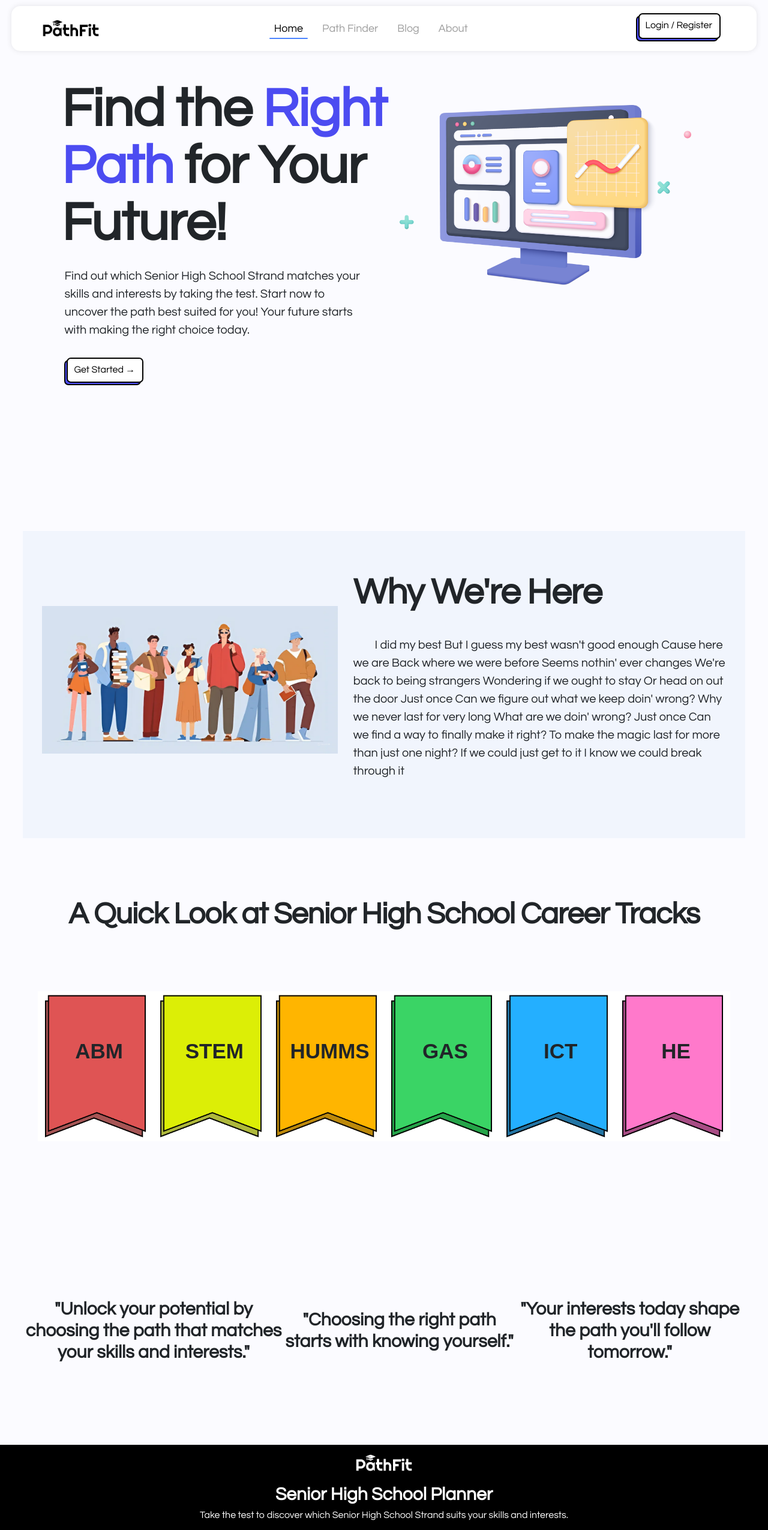
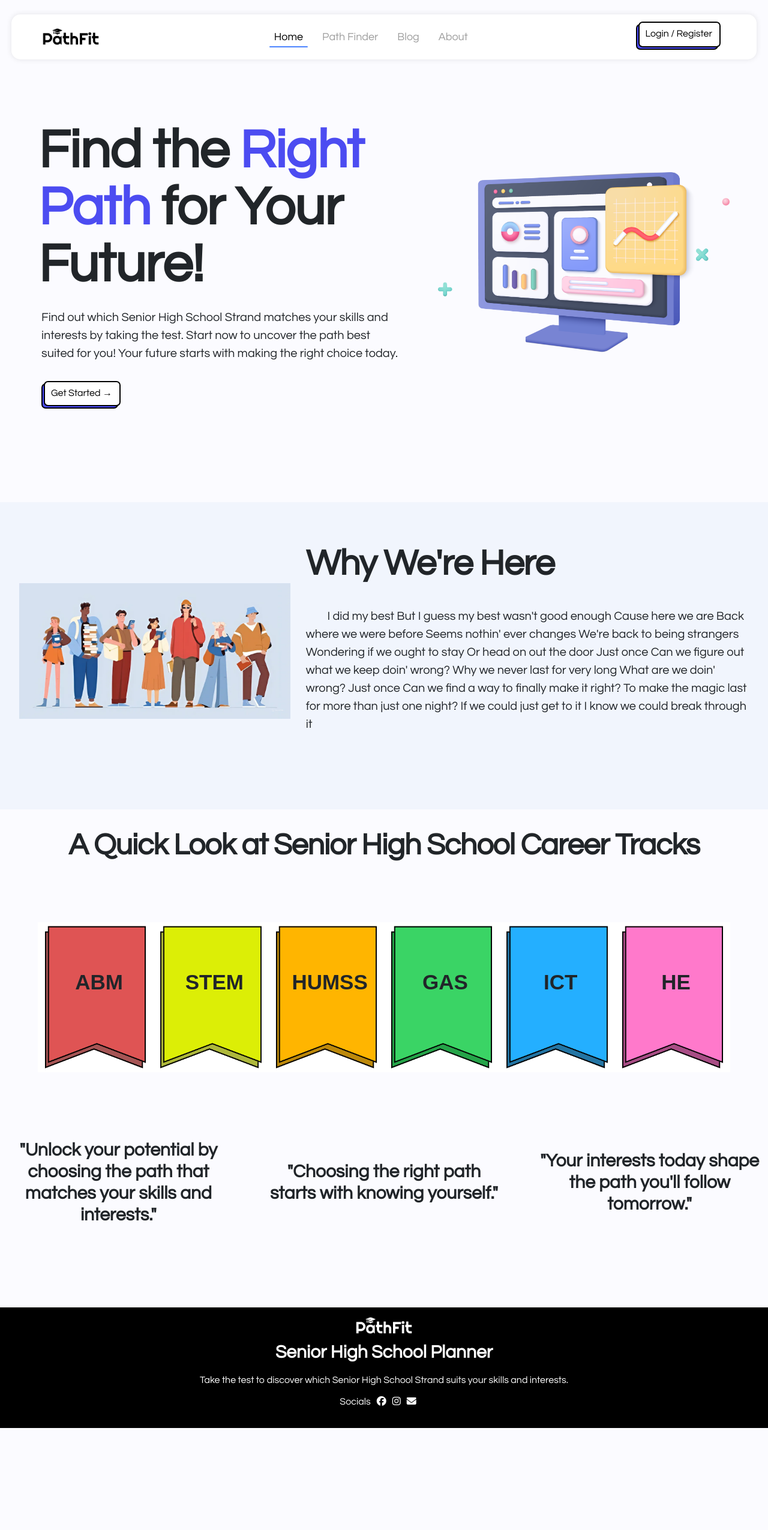
Before and after one commit to marcKevzzz/WebApp, a plain HTML site: page index.html in a window 1280 px wide. Shown: the top 2550 px of the page at 60% size. After the commit the page ends 2380 px from the top, so only its background shows below. Drawn offline with nearby package versions, Linux system fonts and the light colour scheme; a web font is replaced by a local one.

Commit message:
fixes responsive - Desktop

```diff
--- a/index.html
+++ b/index.html
@@ -208,7 +208,7 @@
           >
             <span class="img">
               <img src="./imgs/banner/orange.png" alt="" />
-              <span class="banner-text">Humms</span>
+              <span class="banner-text">Humss</span>
             </span>
             <div class="banner-cont orange">
               The Humanities and Social Sciences (HUMSS) strands equip students
--- a/login.css
+++ b/login.css
@@ -42,7 +42,6 @@ body {
   background: #4070f4;
   box-shadow: 0 5px 10px rgba(0, 0, 0, 0.1);
   overflow: hidden;
-  margin-right: 7vw;
 }
 .form.login {
   position: absolute;
--- a/style.css
+++ b/style.css
@@ -24,7 +24,7 @@ body {
   margin-top: 10px;
   border-radius: 15px;
   margin-inline: auto;
-  top: 10px;
+  top: 1.5em;
   z-index: 99999;
 }
 
@@ -97,7 +97,6 @@ body {
 }
 
 .main {
-  padding-inline: 3vw;
   gap: 0;
 }
 
@@ -109,20 +108,20 @@ body {
   width: 100%;
   flex-wrap: wrap-reverse;
   padding-inline: 5dvw;
+  padding-bottom: 7vh;
   height: 90dvh;
-  margin-bottom: 5em;
+  margin-bottom: 2em;
+  align-items: center;
 }
 
 .hero {
   object-fit: contain;
   min-width: 300px;
   max-width: 38vw;
-  margin-right: 2dvw;
   margin-top: 5dvh;
   background-position: center;
   transition: all ease 0.2s;
   height: 400px;
-  align-self: self-start;
 }
 
 .hero:hover {
@@ -234,7 +233,6 @@ body {
   padding-inline: 2.5vw;
   background: #f1f5fd;
   padding-block: 7vh;
-  margin-bottom: 10vh;
   align-items: center;
 }
 
@@ -250,13 +248,13 @@ body {
 }
 
 .s2 {
-  flex: 1 1 40vw;
+  flex: 1 1 670px;
   min-height: 50vh;
 }
 
 .teenimg {
   flex: 1 1 30vw;
-  min-width: 20em;
+  min-width: 18em;
   margin-inline: auto;
   object-fit: contain;
   object-position: top;
@@ -267,15 +265,17 @@ body {
 /* Section 3 of homepage */
 #section3 {
   margin-bottom: 8em;
+  padding-top: .8em;
 }
 
 #section3 .banner-list {
   display: flex;
 
   flex-wrap: wrap;
-  min-height: 60vh;
+  min-height: fit-content;
   justify-content: center;
   margin-bottom: 2em;
+
 }
 .t3 {
   font-size: 50px;
@@ -371,14 +371,19 @@ body {
 .quotes {
   display: flex;
   align-items: center;
-  justify-content: space-around;
+  flex-wrap: wrap;
+  justify-content: center;
+  gap: 3em;
+  margin-top: 5em;
 }
 
-.quotes h1 {
+.quotes .bannerAnim {
+  max-width: 400px;
+  min-width: 250px;
+  flex: 1 1 280px;
   font-size: 30px;
   font-weight: 600;
   text-align: center;
-  min-width: 30vw;
   animation: bannerAnim 0.5s ease backwards;
   animation-delay: calc(0.1s * var(--i));
 }
@@ -391,6 +396,7 @@ body {
   display: flex;
   flex-direction: column;
   align-items: center;
+  text-align: center;
 }
 
 .footer-logo {
@@ -401,7 +407,12 @@ body {
 .footer-title {
   font-size: 30px;
   font-weight: 600;
-  margin-bottom: 0;
+  margin-bottom: .8em;
+  line-height: 1em;
+}
+
+.footer p{
+  line-height: .95em;
 }
 
 .footer ul {
@@ -434,18 +445,16 @@ body {
 }
 
 /* For quiz page */
-.contain {
-  padding: 1.8rem;
-}
 .main1 {
   font-family: Arial, sans-serif;
   display: flex;
+  max-width: 97vw;
   min-height: 85dvh;
   max-height: 100dvh;
-  min-width: 97vw;
   margin-inline: auto;
-  gap: 1.5vw;
+  gap: 1.5em;
   flex-wrap: wrap;
+  margin-top: 2em;
 }
 
 .quiz-container {
@@ -457,9 +466,10 @@ body {
   display: flex;
   flex-direction: column;
   gap: 30px;
-  flex-grow: 1;
+  flex: 2 1 600px;
   padding: 2% 3% 0;
   transition: opacity 0.3s ease;
+
 }
 
 .title1 {
@@ -517,7 +527,7 @@ body {
   display: flex;
   flex-direction: column;
   gap: 30px;
-  flex-grow: 1;
+  flex: 1 2 30vw;
   padding: 2% 5% 0;
 }
 
@@ -605,6 +615,8 @@ body {
     font-size: 15px;
     max-width: 100%;
     margin-inline: 5vw;
+    display: flex;
+    justify-content : center;
   }
 
   .teenimg {
@@ -613,11 +625,15 @@ body {
   .banner .banner-cont {
     font-size: 16px;
   }
+
+  .quotes .bannerAnim{
+    font-size: 22px;
+  }
 }
 
 /* Screen for small phone */
 
-@media screen and (max-width: 380px) {
+@media screen and (max-width: 430px) {
   .navbar-brand {
     font-size: 18px;
     margin-left: 15px;
@@ -673,6 +689,7 @@ body {
   .homepage .go-btn {
     padding: 6px 15px;
     font-size: 13px;
+
   }
 
   .parag2 {
@@ -682,6 +699,7 @@ body {
   #s3 {
     margin-top: 0;
   }
+
 }
 
 @media screen and (min-width: 370px) and (max-width: 380px) {
```
